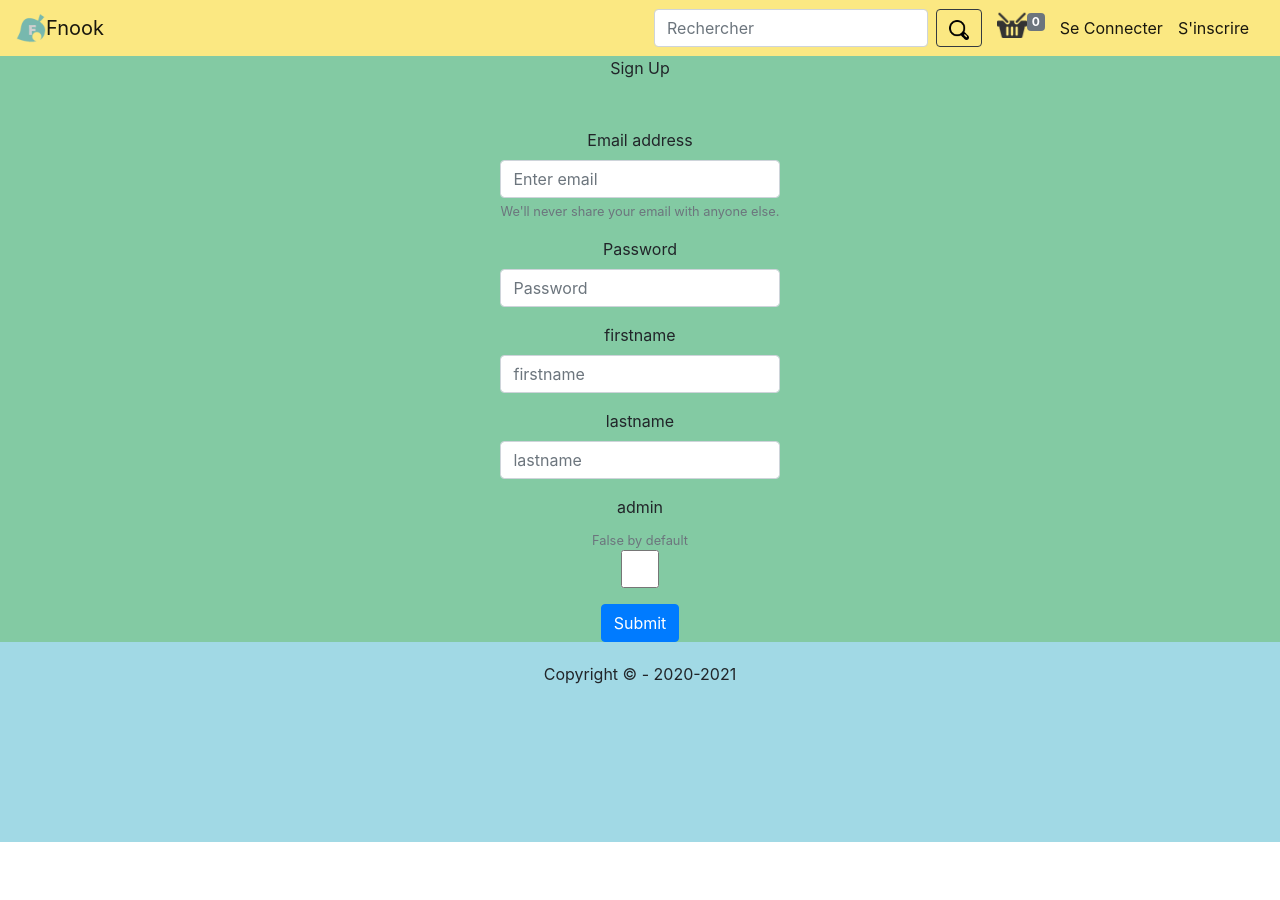
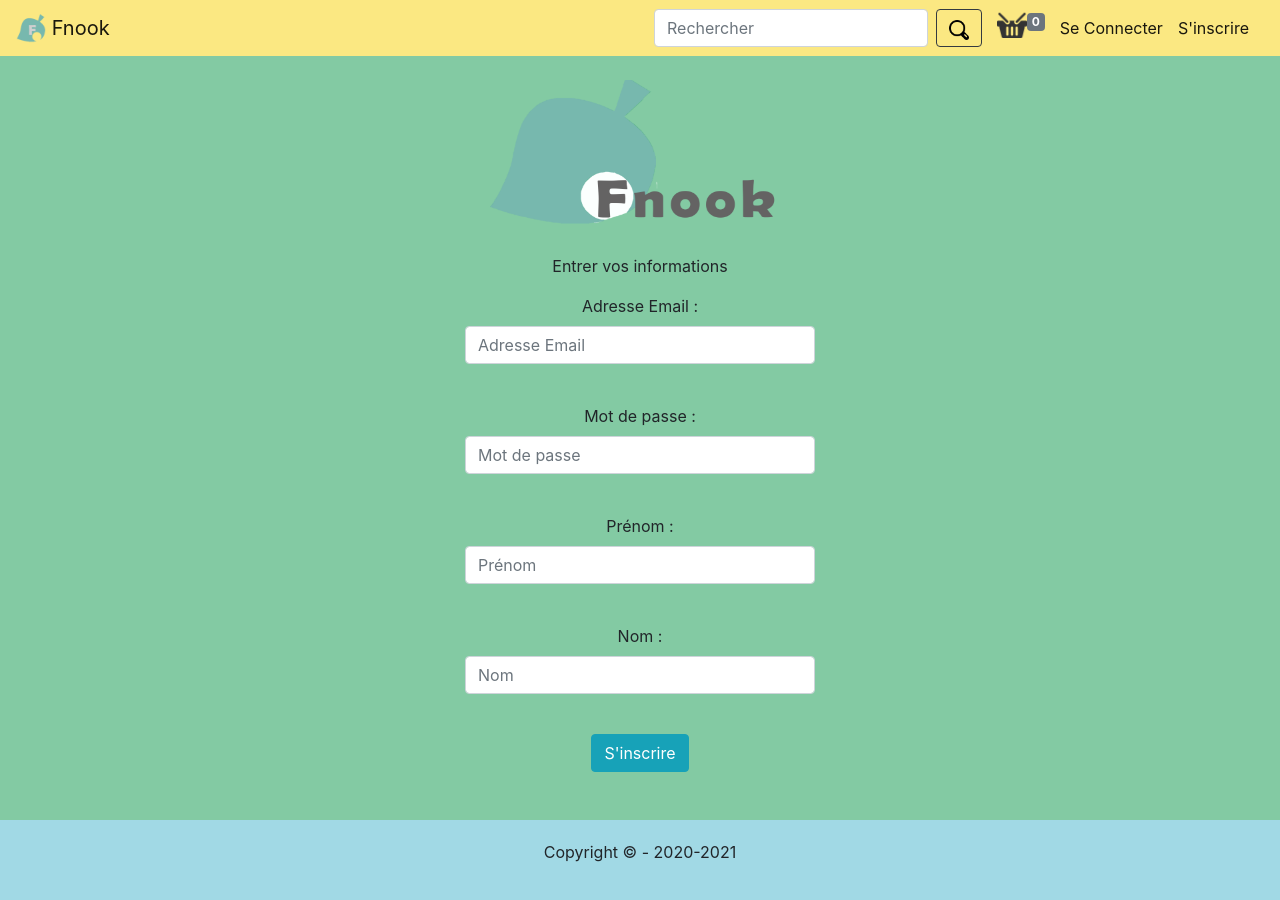
Before and after one commit to AdrienLEIB/projet_dev_logiciel, a React (Create React App) app in the folder IHM/: page /signup in a window 1280 px wide. Shown: the top 900 px of the page. Before the commit the page ends 842 px from the top, so only its background shows below. Built offline with nearby package versions, Linux system fonts and the light colour scheme.

Commit message:
Login SignUp

```diff
--- a/IHM/src/components/LoginForm.jsx
+++ b/IHM/src/components/LoginForm.jsx
@@ -1,5 +1,6 @@
 import React, { Component } from 'react'
 import AuthService from '../services/auth.service'
+import {Form, Row, Col, Button, Container} from 'react-bootstrap'
 
 export class LoginForm extends Component {
 
@@ -42,22 +43,28 @@ export class LoginForm extends Component {
 
   render() {
     return (
-      <div className="d-flex justify-content-center mt-5">
-        <form onSubmit={this.handleForm}>
-          <div className="form-group">
-            <label htmlFor="">Adresse email</label>
-            <input type="email" name="email" value={this.state.email} onChange={this.handleChange} className="form-control" placeholder="Enter email" />
-            <small id="emailHelp" className="form-text text-muted">We'll never share your email with anyone
-                else.
-                        </small>
-          </div>
-          <div className="form-group">
-            <label htmlFor="">Mot de passe</label>
-            <input type="password" name="password" value={this.state.password} onChange={this.handleChange} className="form-control" placeholder="Password" />
-          </div>
-          <button type="submit" className="btn btn-primary">Submit</button>
-        </form>
-      </div>
+      <Container>
+        <Row className="justify-content-md-center">
+          <Col md="4">
+            <Form onSubmit={this.handleForm}>
+              <Form.Group controlId="formGroupEmail">
+                <Form.Label>Adresse Email :</Form.Label>
+                <Form.Control type="email" placeholder="Adresse Email" name="email" value={this.state.email} onChange={this.handleChange} />
+              </Form.Group>
+              <br/>
+              <Form.Group controlId="formGroupPassword">
+                <Form.Label>Mot de passe :</Form.Label>
+                <Form.Control type="password" placeholder="Mot de passe" name="password" value={this.state.password} onChange={this.handleChange}/>
+              </Form.Group>
+              <br/>
+              <br/>
+              <Button variant="info" type="submit">
+                Se Connecter
+              </Button>
+            </Form>
+          </Col>
+        </Row>
+      </Container>
     );
   }
 }
--- a/IHM/src/components/SignUpForm.jsx
+++ b/IHM/src/components/SignUpForm.jsx
@@ -1,5 +1,6 @@
 import React, { Component } from 'react'
 import AuthService from '../services/auth.service'
+import {Form, Row, Col, Button, Container} from 'react-bootstrap'
 
 export class SignUpForm extends Component {
 
@@ -39,40 +40,38 @@ export class SignUpForm extends Component {
 
     render() {
         return (
-            <div className="d-flex justify-content-center mt-5">
-                <form onSubmit={this.handleForm}>
-                    <div className="form-group">
-                        <label htmlFor="">Email address</label>
-                        <input type="email" name="email" onChange={this.handleChange} className="form-control" placeholder="Enter email" />
-                        <small id="emailHelp" className="form-text text-muted">We'll never share your email with anyone
-                        else.</small>
-                    </div>
-
-                    <div className="form-group">
-                        <label htmlFor="">Password</label>
-                        <input type="password" name="password" onChange={this.handleChange} className="form-control" placeholder="Password" />
-                    </div>
-
-                    <div className="form-group">
-                        <label htmlFor="">firstname</label>
-                        <input type="text" name="firstname" onChange={this.handleChange} className="form-control" placeholder="firstname" />
-                    </div>
-
-                    <div className="form-group">
-                        <label htmlFor="">lastname</label>
-                        <input type="test" name="lastname" onChange={this.handleChange} className="form-control" placeholder="lastname" />
-                    </div>
-
-                    <div className="form-group">
-                        <label htmlFor="">admin</label>
-                        <small id="emailHelp" className="form-text text-muted">False by default</small>
-                        <input type="checkbox" name="admin" value={true} onChange={this.handleChange} className="form-control" placeholder="True" />
-
-                    </div>
-
-                    <button type="submit" className="btn btn-primary">Submit</button>
-                </form>
-            </div>
+            <Container>
+                <Row className="justify-content-md-center">
+                <Col md="4">
+                    <Form onSubmit={this.handleForm}>
+                    <Form.Group controlId="formGroupEmail">
+                        <Form.Label>Adresse Email :</Form.Label>
+                        <Form.Control type="email" placeholder="Adresse Email" name="email" value={this.state.email} onChange={this.handleChange} />
+                    </Form.Group>
+                    <br/>
+                    <Form.Group controlId="formGroupPassword">
+                        <Form.Label>Mot de passe :</Form.Label>
+                        <Form.Control type="password" placeholder="Mot de passe" name="password" value={this.state.password} onChange={this.handleChange}/>
+                    </Form.Group>
+                    <br/>
+                    <Form.Group controlId="formGroupFirstname">
+                        <Form.Label>Prénom :</Form.Label>
+                        <Form.Control placeholder="Prénom" name="firstname" value={this.state.firstname} onChange={this.handleChange}/>
+                    </Form.Group>
+                    <br/>
+                    <Form.Group controlId="formGroupLastname">
+                        <Form.Label>Nom :</Form.Label>
+                        <Form.Control placeholder="Nom" name="lastname" value={this.state.lastname} onChange={this.handleChange}/>
+                    </Form.Group>
+                    <br/>
+                    <Button variant="info" type="submit">
+                        S'inscrire
+                    </Button>
+                    </Form>
+                </Col>
+                </Row>
+                <Row><Col></Col></Row>
+            </Container>
         );
     }
 }
--- a/IHM/src/pages/Account.jsx
+++ b/IHM/src/pages/Account.jsx
@@ -1,6 +1,7 @@
 import React, { Component } from 'react';
 import AuthService from '../services/auth.service';
 import ClientService from '../services/client.service';
+import {Card, ListGroup, ListGroupItem, Col, Row, Container} from 'react-bootstrap'
 
 export class Home extends Component {
 
@@ -8,7 +9,7 @@ export class Home extends Component {
         super(props);
 
         this.state = {
-            title: 'Vos informations',
+            title: 'Profil',
             admin: false,
             clientData : []
         }
@@ -33,16 +34,66 @@ export class Home extends Component {
 
 
     render() {
-        if (this.profil !== "") {
+        if (this.profil !== "" && this.state.admin === false) {
             return (
-                <div>
+                <Container >
+                    <Row className="justify-content-md-center">
+                    <img
+                        alt="logo"
+                        src="/img/logo.png"
+                        width="300"
+                        height="150"
+                        className="d-inline-block align-top"/>
+                    </Row>
                     <br/>
-                    <h1> {this.state.title} </h1>
-                    <p>Nom : {this.state.clientData.lastname}</p>
-                    <p>Prenom : {this.state.clientData.firstname}</p>
-                    <p>Email : {this.state.clientData.email}</p>
-                    <p>Admin : {this.state.admin.toString()}</p>
-                </div>
+                    <br/>
+                    <Row className="justify-content-md-center">
+                        <Col md={4}>
+                            <Card style={{ width: 20 + 'em' ,margin: 0 + ' auto', float: "none", marginBottom: 3 + 'em'}}>
+                                <Card.Body>
+                                    <Card.Title>{this.state.title}</Card.Title>
+                                <hr/>
+                                    <Card.Text>Nom : {this.state.clientData.lastname}</Card.Text>
+                                    <Card.Text>Prénom : {this.state.clientData.firstname}</Card.Text>
+                                    <Card.Text>Adresse Email : {this.state.clientData.email}</Card.Text>
+                                    <Card.Link href="/clientUpdate">Modifier ses informations</Card.Link>
+                                </Card.Body>
+                            </Card>
+                        </Col>
+                    </Row>
+                </Container>
+            );
+        } else if(this.profil !== "" && this.state.admin === true) {
+            return (
+                <Container >
+                    <Row className="justify-content-md-center">
+                    <img
+                        alt="logo"
+                        src="/img/logo.png"
+                        width="300"
+                        height="150"
+                        className="d-inline-block align-top"/>
+                    </Row>
+                    <br/>
+                    <br/>
+                    <Row className="justify-content-md-center">
+                        <Col md={4}>
+                            <Card style={{ width: 20 + 'em' ,margin: 0 + ' auto', float: "none", marginBottom: 3 + 'em'}}>
+                                <Card.Body>
+                                    <Card.Title>{this.state.title}</Card.Title>
+                                <hr/>
+                                    <Card.Text>Nom : {this.state.clientData.lastname}</Card.Text>
+                                    <Card.Text>Prénom : {this.state.clientData.firstname}</Card.Text>
+                                    <Card.Text>Adresse Email : {this.state.clientData.email}</Card.Text>
+                                    <Card.Link href="/clientUpdate">Modifier ses informations</Card.Link>
+                                    <br/>
+                                    <Card.Link href="/adminPage">Admin Page</Card.Link>
+                                </Card.Body>
+                            </Card>
+                        </Col>
+                    </Row>
+                </Container>
+
             );
         } else {
             return (
--- a/IHM/src/pages/Home.jsx
+++ b/IHM/src/pages/Home.jsx
@@ -29,7 +29,8 @@ export class Home extends Component {
 
             const prod = this.state.products.map((data, key) => (
                 <Col key={key}>
-                    <Card style={{ width: 25 + 'em' ,margin: 1 + 'em'}}>
+                    <Card style={{ width: 20 + 'em' ,margin: 0 + ' auto', float: "none", marginBottom: 3 + 'em'}}>
+
                     <Card.Img variant="top" src={data.path} width="300" height="250"/>
                     <Card.Body>
                     <Card.Title>{data.name}</Card.Title>
--- a/IHM/src/pages/Login.jsx
+++ b/IHM/src/pages/Login.jsx
@@ -7,8 +7,8 @@ export class Login extends Component {
     constructor() {
       super();
       this.state = {
-         title: 'Connectez-vous',
-         subtitle: 'Entrer votre mot de passe et identifiant',
+         title: 'Fnook',
+         subtitle: 'Entrer votre email et mot de passe',
       }
     }
 
@@ -16,10 +16,20 @@ export class Login extends Component {
     render() {
     return (
         <div>
-            <h1> {this.state.title} </h1>
+            <br/>
+            {/* <h1> {this.state.title} </h1> */}
+            <img
+              alt="logo"
+              src="/img/logo.png"
+              width="300"
+              height="150"
+              className="d-inline-block align-top"/>
+            <br/>
+            <br/>
             <p> {this.state.subtitle} </p>
-
             <LoginForm/>
+            <br/>
+            <br/>
         </div>
     );
   }
--- a/IHM/src/pages/SignUp.jsx
+++ b/IHM/src/pages/SignUp.jsx
@@ -4,11 +4,31 @@ import SignUpForm from '../components/SignUpForm';
 
 export class SignUp extends Component {
 
+    constructor() {
+        super();
+        this.state = {
+           title: 'Fnook',
+           subtitle: 'Entrer vos informations',
+        }
+      }
+
     render() {
     return (
         <div>
-            <p> Sign Up</p>
+            <br/>
+            {/* <h1> {this.state.title} </h1> */}
+            <img
+              alt="logo"
+              src="/img/logo.png"
+              width="300"
+              height="150"
+              className="d-inline-block align-top"/>
+            <br/>
+            <br/>
+            <p> {this.state.subtitle} </p>
             <SignUpForm/>
+            <br/>
+            <br/>
         </div>
     );
   }
```
Also changed, not shown: IHM/src/layout/Header.jsx (+4 -4 lines).
